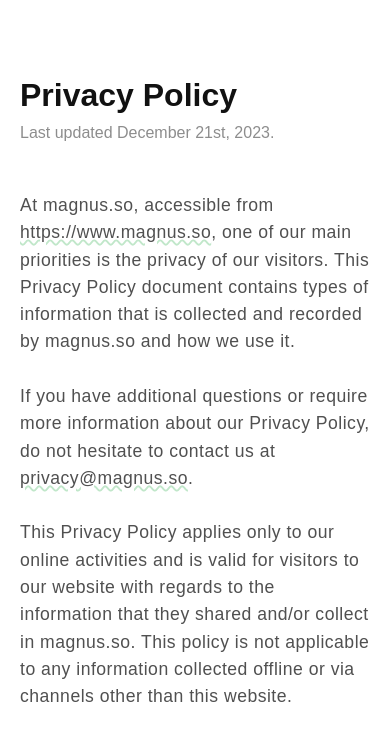
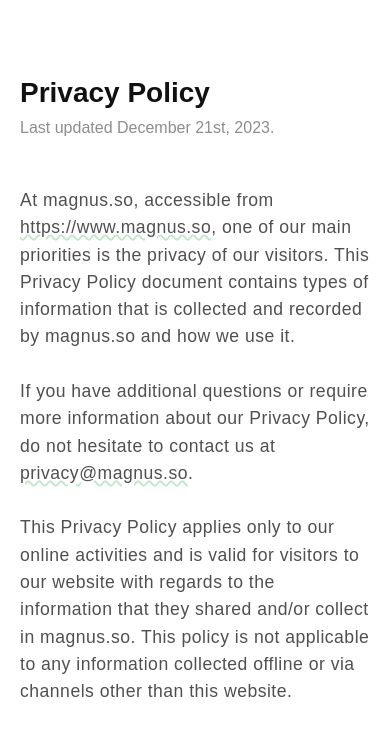
Before and after one commit to mch-sg/gatsby-magnus, a Gatsby site: page /policy/privacy-policy in a window 390 px wide. Shown: the part 59-811 px from the top of the page. Built offline with nearby package versions, Linux system fonts and the light colour scheme; Gatsby itself is replaced by a stand-in of ours; a web font is replaced by a local one.

```diff
--- a/src/styles/blog-post.module.css
+++ b/src/styles/blog-post.module.css
@@ -9,6 +9,15 @@
   /* margin-top: 80px; */
   margin-bottom: 5px;
   font-weight: 600;
+}
+
+@media only screen and (max-width: 824px) {
+  .post h1 {
+    font-size: 1.75em;
+    /* margin-top: 80px; */
+    margin-bottom: 5px;
+    font-weight: 600;
+  }
 }
 .post h2 {
   color: var(--primary);
```
